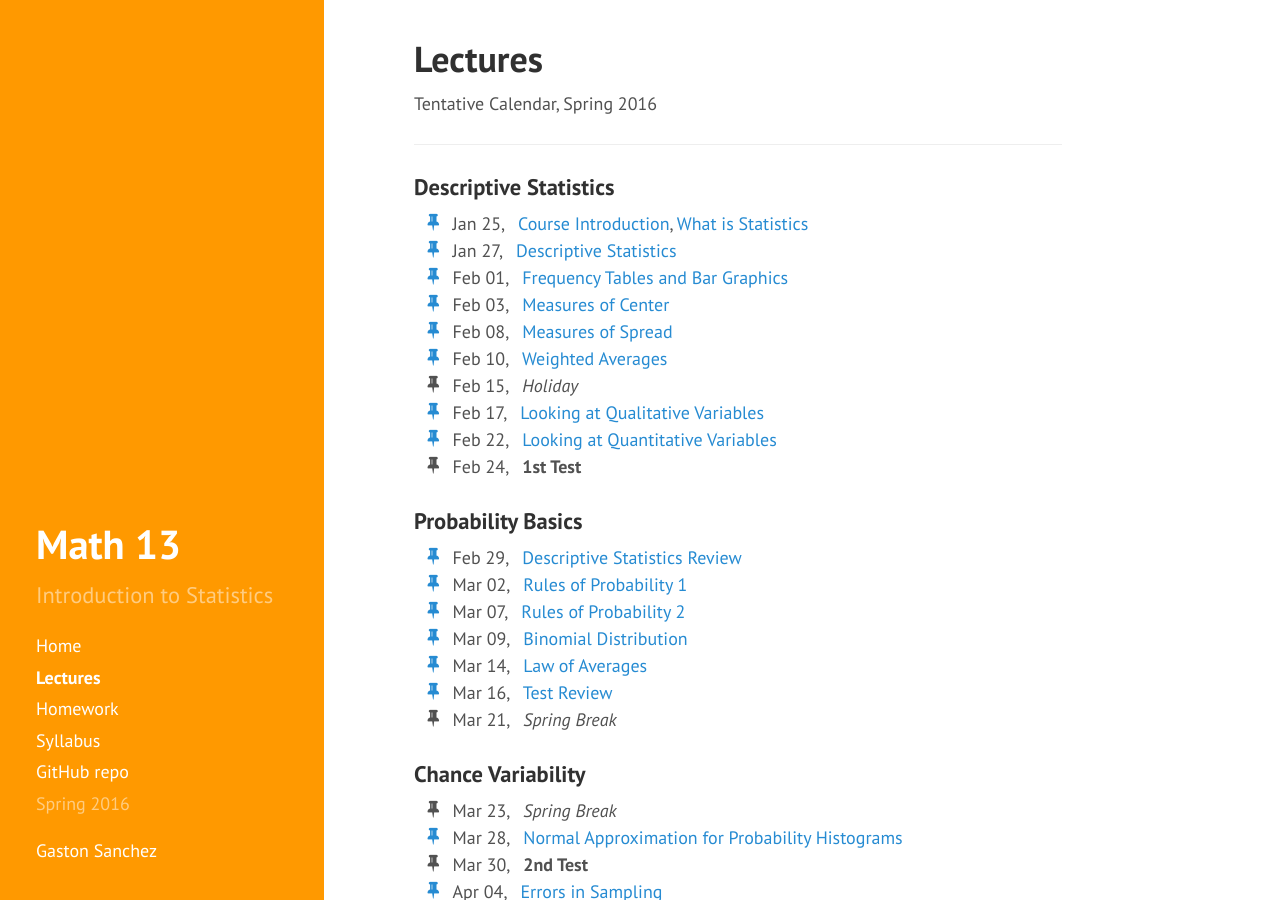
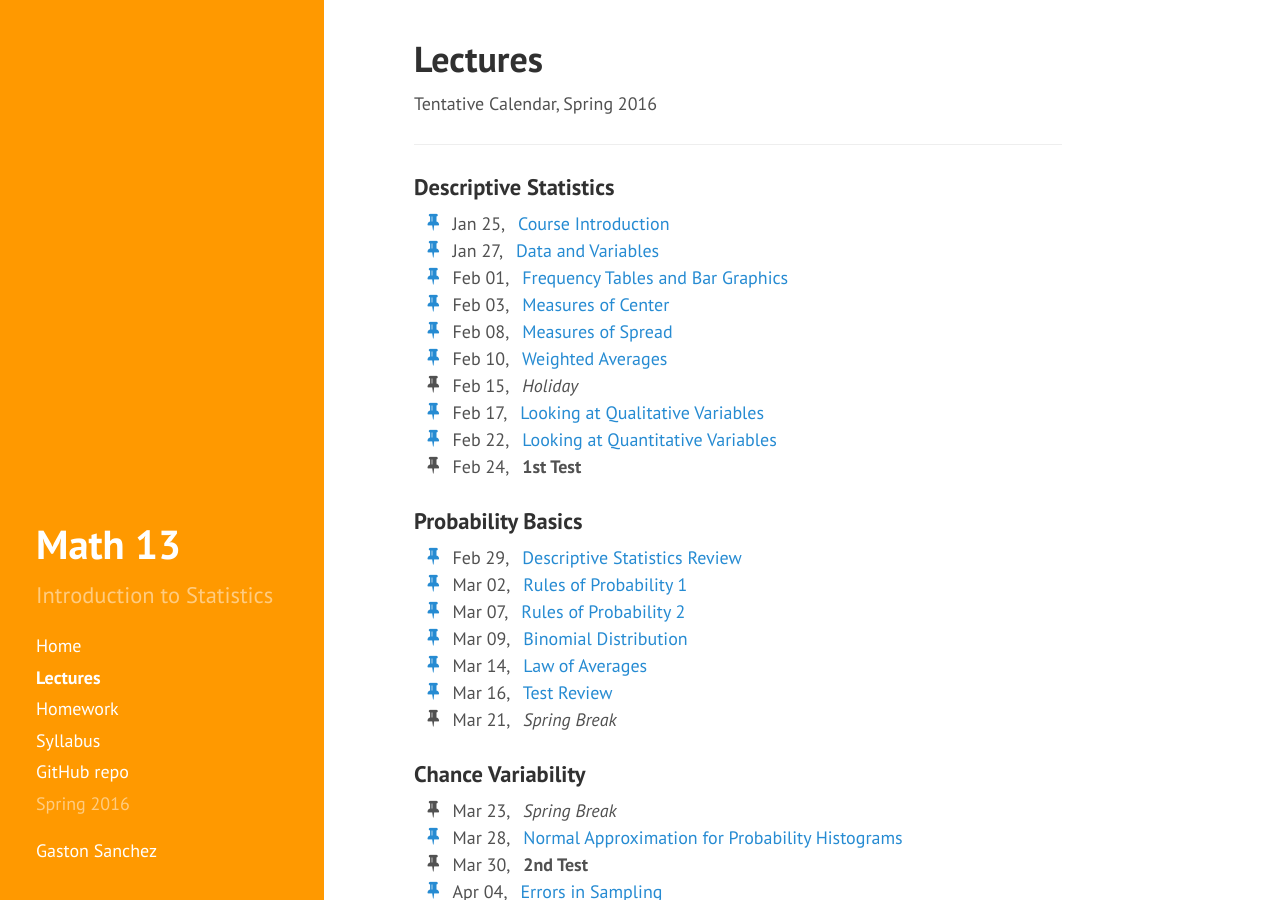
Before and after one commit to gastonstat/relic-math13, a Jekyll site: the page built from lectures/index.md, in a window 1280 px wide and 900 px high. Built offline with Jekyll 4.4.1, drawn with Linux system fonts in a browser that asks for light colours; nearby versions of some CDN libraries; Markdown is read by kramdown in place of the engine named in the settings.

Commit message:
update link for data and variables slides lec 2

```diff
--- a/lectures/index.md
+++ b/lectures/index.md
@@ -11,10 +11,10 @@ Tentative Calendar, Spring 2016
 
 <ul class="fa-ul">
   <li>
-    <a href="01-course-introduction"><i class="fa-li fa fa-thumb-tack"></i></a> Jan 25, &nbsp;&nbsp;<a href="https://docs.google.com/presentation/d/1INcVjbNz9AvNkQTqOG-zXSk45hEdpTHRdMuRt5hYwDA/pub?start=false&loop=false&delayms=3000" target="_blank">Course Introduction</a>, <a href="https://docs.google.com/presentation/d/1Kb4kzobkNyBgoy5cxGs7zQ_6fm8tGpZ_sBvw_ygT_48/pub?start=false&loop=false&delayms=3000" target="_blank">What is Statistics</a>
+    <a href="01-course-introduction"><i class="fa-li fa fa-thumb-tack"></i></a> Jan 25, &nbsp;&nbsp;<a href="https://docs.google.com/presentation/d/1INcVjbNz9AvNkQTqOG-zXSk45hEdpTHRdMuRt5hYwDA/pub?start=false&loop=false&delayms=3000" target="_blank">Course Introduction</a>
   </li>
   <li>
-    <a href="02-descriptive-statistics"><i class="fa-li fa fa-thumb-tack"></i></a> Jan 27, &nbsp;&nbsp;<a href="https://docs.google.com/presentation/d/14XU_vLIBUh6yWfxhHxJwCl9irGKG3mCIntlZD6pjkVY/pub?start=false&loop=false&delayms=3000" target="_blank">Descriptive Statistics</a>
+    <a href="02-descriptive-statistics"><i class="fa-li fa fa-thumb-tack"></i></a> Jan 27, &nbsp;&nbsp;<a href="https://docs.google.com/presentation/d/1Kb4kzobkNyBgoy5cxGs7zQ_6fm8tGpZ_sBvw_ygT_48/pub?start=false&loop=false&delayms=3000" target="_blank">Data and Variables</a>
   </li>
   <li>
     <a href="03-frequency-tables"><i class="fa-li fa fa-thumb-tack"></i></a> Feb 01, &nbsp;&nbsp;<a href="https://docs.google.com/presentation/d/1u-DBE9BbnGCcujiJ3Q-03VkMqQywybAPzb5uLIsEl8k/pub?start=false&loop=false&delayms=3000" target="_blank">Frequency Tables and Bar Graphics</a>
```
Also changed, not shown: lectures/02-descriptive-statistics.md (+1 -1 lines).
